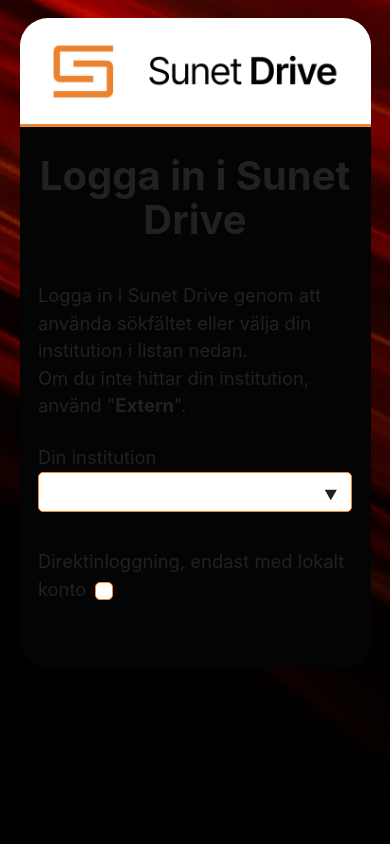
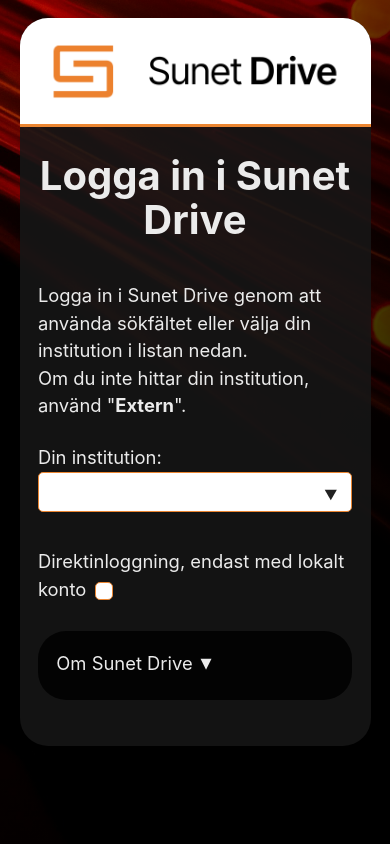
Before and after one commit to SUNET/drive-portal, a Flask app: page / in a window 390 px wide. Run offline with Flask 3, Linux system fonts and the light colour scheme; parts of the project's set-up code (start-up, migrations or seed data) failed here and were passed over.

Commit message:
more info in footer, alternative design

```diff
--- a/i18n/en_US.json
+++ b/i18n/en_US.json
@@ -32,13 +32,19 @@
   },
   "direct_login": "Direct login, only with local account",
   "extern_info": "If you can't find your institution, use ",
-  "search_label": "Your institution",
+  "search_label": "Your institution:",
   "search_placeholder": "Search for site",
   "tooltip_notice": "If unsure, leave it unchecked",
   "instruction": "Log in to Sunet Drive by using the search field or choosing your institution from the list below.",
   "select_label": "Choose your institution",
   "select_placeholder": "Select site",
   "button_label": "Log in via",
+  "more_handle": "About Sunet Drive",
+  "more_preamble_one": "Welcome to Sunet Drive, a cloud based file sharing and storage service enabling cooperation on large amounts ",
+  "more_preamble_two": "of data in between organisations, accessed using your SWAMID-associated institution credentials.",
+  "more_sunet_link": "For a brief overview of the service and pricing, visit ",
+  "more_wiki_link": " For legal and technical requirements, visit ",
+  "more_forum_link": "For tutorials on how to use Sunet Drive, visit ",
   "sites": [
     {
       "full_name": "Antagning",
--- a/i18n/sv_SE.json
+++ b/i18n/sv_SE.json
@@ -32,13 +32,19 @@
   },
   "direct_login": "Direktinloggning, endast med lokalt konto",
   "extern_info": "Om du inte hittar din institution, använd ",
-  "search_label": "Din institution",
+  "search_label": "Din institution:",
   "search_placeholder": "Sök instans",
   "tooltip_notice": "Lämna tom om osäker",
   "instruction": "Logga in i Sunet Drive genom att använda sökfältet eller välja din institution i listan nedan.",
   "select_label": "Välj din institution",
   "select_placeholder": "Välj instans",
   "button_label": "Logga in via",
+  "more_handle": "Om Sunet Drive",
+  "more_preamble_one": "Välkommen till Sunet Drive, en molnbaserad fildelnings- och lagringstjänst som möjliggör samarbete med stora ",
+  "more_preamble_two": "datamängder mellan organisationer, med tillgång genom din SWAMID-anknutna instans.",
+  "more_sunet_link": "För en översikt över tjänsten och prissättning, besök ",
+  "more_wiki_link": " För juridisk och teknisk information, besök ",
+  "more_forum_link": "För instruktioner för användning av Sunet Drive, besök ",
   "sites": [
     {
       "full_name": "Antagning",
--- a/static/drive.css
+++ b/static/drive.css
@@ -1,17 +1,21 @@
 /* Framework */
 html {
-  background: linear-gradient(to bottom, rgba(0, 0, 0, 0.2), rgba(0, 0, 0, 1)),
+  background: linear-gradient(to bottom right, rgba(0, 0, 0, 0.2), rgba(0, 0, 0, 1)),
     url(compare-fibre-PAOv9-7VBMI-unsplash.jpg) no-repeat black;
-  height: 100vh;
+  background-size: cover;
+  min-height: 100vh;
 }
+
 body {
   padding: 2em 0 3em;
   grid-template-columns: 1fr min(50rem, 90%) 1fr;
   background: transparent;
+  color: rgb(235, 235, 235);
 }
 .container {
-  background: #040404;
+  background: rgb(23, 23, 23, 0.85);
   border-radius: 28px;
+  padding-bottom: 2.5em;
 }
 
 header {
@@ -29,7 +33,7 @@ header {
 
 /* Content */
 .content {
-  padding: 1em 2em 3em;
+  padding: 0.5em 2em 0;
 }
 
 h1 {
@@ -45,11 +49,20 @@ ul#drive_sites li {
   padding-left: 0;
 }
 
-/* Form overrides */
-button,
+/* Form simple overrides */
 a.button {
   background-color: #eb8632;
   border-color: #eb8632;
+  border-radius: 22px;
+  min-height: 44px;
+}
+a.button:hover {
+  background-color: rgb(235, 235, 235) !important;
+  border-color: rgb(235, 235, 235) !important;
+}
+
+a {
+  color: #eb8632;
 }
 
 input,
@@ -67,7 +80,8 @@ input::-webkit-calendar-picker-indicator {
   display: block;
 }
 #site,
-#drive_sites {
+#drive_sites,
+select {
   width: auto;
   min-width: 460px;
 }
@@ -89,7 +103,6 @@ input[type="checkbox"]:checked {
   flex-direction: row;
   margin: 1em 0 1.5em;
 }
-
 .tooltip .tooltiptext {
   width: 150px;
   visibility: hidden;
@@ -109,17 +122,92 @@ input[type="checkbox"]:checked {
   visibility: visible;
 }
 
-/* Direct login */
+/* Show more (footer) */
+#show_more {
+  background-color: rgb(0, 0, 0, 0.85);
+  border-radius: 28px;
+  padding: 1em;
+}
+#more_handle {
+  background: none;
+  border: none;
+  padding: 0;
+  color: rgb(235, 235, 235);
+}
+#more_handle:hover {
+  color: #eb8632;
+}
+#more_handle span:after {
+  content: "\25BC";
+  font-family: monospace;
+  padding-left: 0.5rem;
+  vertical-align: top;
+}
+#show_more.shows #more_handle span:after {
+  content: "\25B2";
+}
+
+#more_info {
+  font-weight: 200;
+  font-size: 1rem;
+  display: none;
+}
+#show_more.shows #more_info {
+  display: block;
+}
+#more_info ul {
+  padding-left: 18px;
+  margin-bottom: 0;
+}
+#more_info li {
+  margin-top: 0.5rem;
+}
+
+/* Responsive */
 @media (max-width: 721px) {
   body {
     padding: 1em 0 2em;
   }
   .content {
-    padding: 0 1em 2em;
+    padding: 0 1em 0;
   }
   #site,
-  #drive_sites {
+  #drive_sites,
+  select {
     width: 100%;
     min-width: auto;
   }
 }
+
+/* Design variant with gradient background and blue controls */
+html.blue {
+  background: linear-gradient(
+    139deg,
+    rgba(0, 145, 242, 1) 0%,
+    rgba(22, 22, 22, 1) 45%,
+    rgba(22, 22, 22, 1) 55%,
+    rgba(235, 134, 50, 1) 100%
+  );
+}
+.blue input {
+  border-color: rgb(0, 145, 242);
+  border-width: 2px;
+}
+.blue *.button {
+  background-color: rgb(0, 145, 242);
+  border-color: rgb(0, 145, 242);
+  color: #000;
+}
+.blue .button:hover {
+  background-color: rgb(235, 235, 235) !important;
+}
+.blue a:not(.button) {
+  color: rgb(0, 145, 242) !important;
+  font-weight: 600;
+}
+.blue input[type="checkbox"]:checked {
+  background-color: rgb(0, 145, 242);
+}
+.blue #more_handle:hover {
+  color: rgb(0, 145, 242);
+}
--- a/static/drive.js
+++ b/static/drive.js
@@ -1,3 +1,4 @@
+// Direct login checkbox
 function use_direct() {
   var list = document.getElementById("drive_sites");
   var items = list.getElementsByTagName("li");
@@ -14,43 +15,8 @@ function use_direct() {
     }
   }
 }
-// function filter_sites() {
-//   var text = document.getElementById("search_box").value;
-//   var list = document.getElementById("drive_sites");
-//   var items = list.getElementsByTagName("li");
-//   var visible = false;
-//   var extern_id = 0;
-//   for (var i = 0; i < items.length; ++i) {
-//     let link = items[i].getElementsByTagName("a")[0];
-//     var item_text = link.innerText;
-//     item_text = item_text.toLowerCase();
-//     var shortname = link.dataset.shortname;
-//     var external_url = link.dataset.externalurl;
-//     var condition =
-//       //item_text.indexOf(text.toLowerCase()) > -1 ||
-//       shortname.indexOf(text.toLowerCase()) > -1 || external_url.indexOf(text.toLowerCase()) > -1;
-//     if (condition) {
-//       items[i].style.display = "inline";
-//       visible = true;
-//       list.style.display = "inline";
-//     } else {
-//       items[i].style.display = "none";
-//     }
-//     if (shortname.indexOf("extern") > -1) {
-//       extern_id = i;
-//     }
-//   }
-//   if (!visible) {
-//     document.getElementById(extern_id).style.display = "inline";
-//   }
-// }
 
-// function optionChanged(event) {
-//   item = event.target.value;
-//   console.log(item);
-//   document.getElementById("selectedLink").external_url = item.dataset.externalurl;
-// }
-
+// Filtering site-buttons using datalist/input
 function optionChanged(event) {
   var text = event.target.value;
   console.log(text);
@@ -82,3 +48,9 @@ function optionChanged(event) {
     document.getElementById(extern_id).style.display = "inline";
   }
 }
+
+// Toggling info links in footer
+function showMore() {
+  document.getElementById("show_more").classList.toggle("shows");
+  return false;
+}
--- a/templates/index.html
+++ b/templates/index.html
@@ -17,7 +17,7 @@
       </header>
 
       <!-- Content -->
-      <div class="content">
+      <main class="content">
         <!-- Error heading, error text -->
         {% if user_info %} {% if user_info.direction == 'login' %}
         <h1>{{i18n.header.problem}}</h1>
@@ -57,22 +57,25 @@
 
         {% endif %}
 
-        <!-- Datalist (with select + input fallback) -->
+        <!-- Datalist (with input fallback) -->
         <label for="site"
-          >{{i18n.search_label}}
+          >{{i18n.search_label}}<br />
           <datalist id="site_list">
-            <select name="site">
-              {% for item in drive_sites %}
-              <option id="{{ drive_sites.index(item) }}">{{item.caption }}</option>
-              {% endfor %}
-            </select>
-            If other, please specify:
+            {% for item in drive_sites %}
+            <option id="{{ drive_sites.index(item) }}">{{item.caption }}</option>
+            {% endfor %}
           </datalist>
-          <input type="text" name="site" id="site" list="site_list" onchange="optionChanged(event)" />
+          <input
+            type="text"
+            name="site"
+            id="site"
+            list="site_list"
+            onchange="this.blur();optionChanged(event)"
+            onfocus="this.value=''"
+          />
         </label>
 
         <!-- Button list -->
-
         <ul id="drive_sites">
           {% for item in drive_sites %}
           <li id="{{ drive_sites.index(item) }}">
@@ -98,7 +101,28 @@
           </div>
           <span class="tooltiptext notice">{{i18n.tooltip_notice}}</span>
         </span>
-      </div>
+      </main>
+
+      <!-- Show more content -->
+      <footer class="content">
+        <div id="show_more">
+          <button id="more_handle" onclick="showMore()">{{i18n.more_handle}}<span></span></button>
+          <div id="more_info">
+            <p>{{i18n.more_preamble_one}}{{i18n.more_preamble_two}}</p>
+            <ul>
+              <li>
+                {{i18n.more_sunet_link}}
+                <a href="https://www.sunet.se/services/molnbaserade-tjanster/sunet-drive">sunet.se</a>
+              </li>
+              <li>
+                {{i18n.more_wiki_link}}
+                <a href="https://wiki.sunet.se/display/Drive/Sunet+Drive">wiki.sunet.se</a>
+              </li>
+              <li>{{i18n.more_forum_link}} <a href="https://forum.sunet.se/">forum.sunet.se</a></li>
+            </ul>
+          </div>
+        </div>
+      </footer>
     </div>
   </body>
 </html>
```
